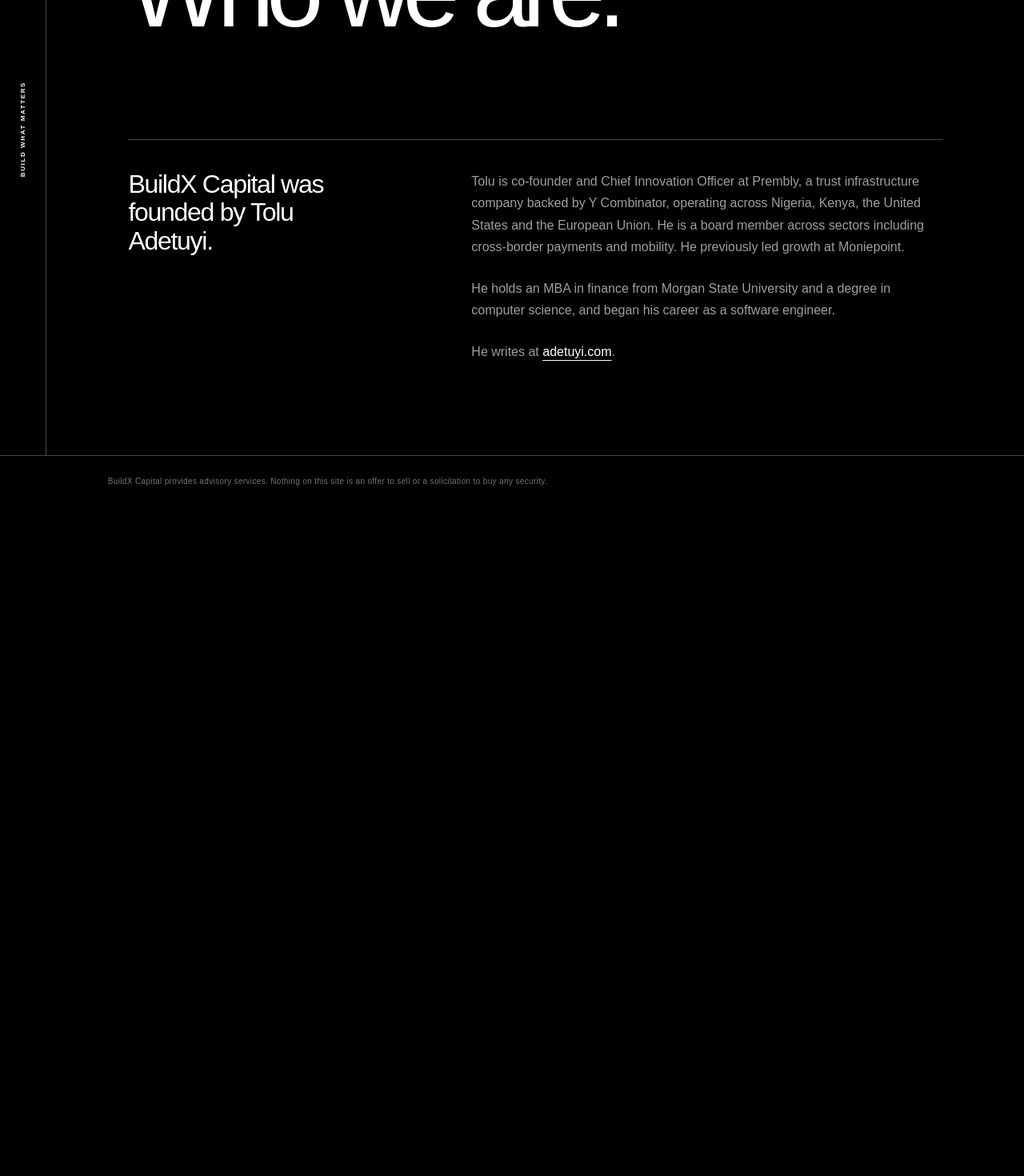
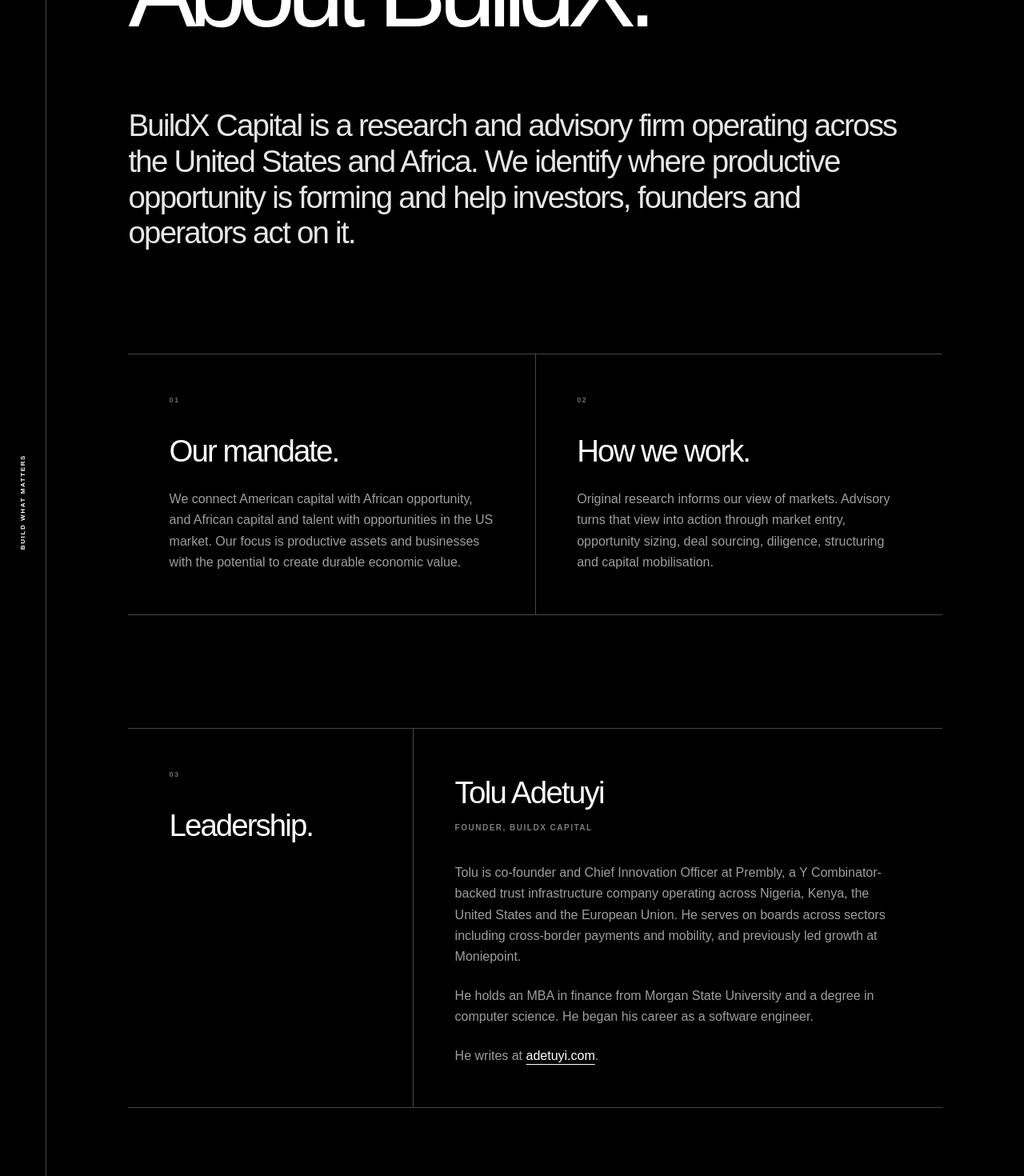
Before and after one commit to Threadigit/buildx-capital, a Next.js app: page /about in a window 1280 px wide. Shown: the part 320-1790 px from the top of the page at 80% size. Before the commit the page ends 956 px from the top, so only its background shows below. Built offline with nearby package versions, Linux system fonts and the light colour scheme.

Commit message:
update about page

```diff
--- a/app/about/page.tsx
+++ b/app/about/page.tsx
@@ -22,16 +22,37 @@
 
         <div className="about-content">
           <p className="section-number">ABOUT / 01</p>
-          <h1>Who we are.</h1>
+          <h1>About BuildX.</h1>
+
+          <p className="about-lead">BuildX Capital is a research and advisory firm operating across the United States and Africa. We identify where productive opportunity is forming and help investors, founders and operators act on it.</p>
 
           <div className="about-grid">
-            <p className="about-intro">BuildX Capital was founded by Tolu Adetuyi.</p>
-            <div className="about-copy">
-              <p>Tolu is co-founder and Chief Innovation Officer at Prembly, a trust infrastructure company backed by Y Combinator, operating across Nigeria, Kenya, the United States and the European Union. He is a board member across sectors including cross-border payments and mobility. He previously led growth at Moniepoint.</p>
-              <p>He holds an MBA in finance from Morgan State University and a degree in computer science, and began his career as a software engineer.</p>
+            <article>
+              <p className="section-number">01</p>
+              <h2>Our mandate.</h2>
+              <p>We connect American capital with African opportunity, and African capital and talent with opportunities in the US market. Our focus is productive assets and businesses with the potential to create durable economic value.</p>
+            </article>
+
+            <article>
+              <p className="section-number">02</p>
+              <h2>How we work.</h2>
+              <p>Original research informs our view of markets. Advisory turns that view into action through market entry, opportunity sizing, deal sourcing, diligence, structuring and capital mobilisation.</p>
+            </article>
+          </div>
+
+          <section className="leadership" aria-labelledby="leadership-title">
+            <div className="leadership-heading">
+              <p className="section-number">03</p>
+              <h2 id="leadership-title">Leadership.</h2>
+            </div>
+            <div className="leadership-copy">
+              <h3>Tolu Adetuyi</h3>
+              <p className="leadership-role">Founder, BuildX Capital</p>
+              <p>Tolu is co-founder and Chief Innovation Officer at Prembly, a Y Combinator-backed trust infrastructure company operating across Nigeria, Kenya, the United States and the European Union. He serves on boards across sectors including cross-border payments and mobility, and previously led growth at Moniepoint.</p>
+              <p>He holds an MBA in finance from Morgan State University and a degree in computer science. He began his career as a software engineer.</p>
               <p>He writes at <a href="https://adetuyi.com">adetuyi.com</a>.</p>
             </div>
-          </div>
+          </section>
         </div>
       </section>
 
--- a/app/globals.css
+++ b/app/globals.css
@@ -308,29 +308,67 @@
   letter-spacing: -.075em;
   line-height: .9;
 }
+.about-lead {
+  max-width: 980px;
+  margin: clamp(52px, 7vw, 100px) 0 0;
+  color: rgba(255, 255, 255, .9);
+  font-size: clamp(25px, 3vw, 48px);
+  font-weight: 300;
+  letter-spacing: -.045em;
+  line-height: 1.16;
+}
 .about-grid {
   display: grid;
-  grid-template-columns: .8fr 1.5fr;
-  gap: clamp(40px, 9vw, 150px);
+  grid-template-columns: 1fr 1fr;
+  gap: 0;
   margin-top: clamp(70px, 10vw, 150px);
-  padding-top: clamp(28px, 3vw, 48px);
   border-top: 1px solid var(--line);
+  border-bottom: 1px solid var(--line);
 }
-.about-grid p { margin: 0; }
-.about-intro {
-  max-width: 390px;
-  font-size: clamp(24px, 2.5vw, 40px);
-  letter-spacing: -.04em;
-  line-height: 1.1;
+.about-grid article {
+  min-width: 0;
+  padding: clamp(30px, 4vw, 58px);
 }
-.about-copy {
-  max-width: 780px;
+.about-grid article + article { border-left: 1px solid var(--line); }
+.about-grid h2,
+.leadership h2 {
+  margin: 0 0 18px;
+  font-size: clamp(28px, 3vw, 46px);
+  font-weight: 400;
+  letter-spacing: -.05em;
+}
+.about-grid article > p:last-child,
+.leadership-copy > p {
+  margin: 0;
   color: var(--muted);
-  font-size: clamp(16px, 1.25vw, 19px);
-  line-height: 1.7;
+  font-size: 16px;
+  line-height: 1.65;
 }
-.about-copy p + p { margin-top: 25px; }
-.about-copy a {
+.leadership {
+  display: grid;
+  grid-template-columns: .7fr 1.3fr;
+  margin-top: clamp(80px, 11vw, 160px);
+  border-top: 1px solid var(--line);
+  border-bottom: 1px solid var(--line);
+}
+.leadership > * { padding: clamp(30px, 4vw, 58px); }
+.leadership-copy { border-left: 1px solid var(--line); }
+.leadership-copy h3 {
+  margin: 0;
+  font-size: clamp(28px, 3vw, 46px);
+  font-weight: 500;
+  letter-spacing: -.045em;
+}
+.leadership-copy .leadership-role {
+  margin: 8px 0 34px;
+  color: rgba(255, 255, 255, .48);
+  font-size: 10px;
+  font-weight: 700;
+  letter-spacing: .15em;
+  text-transform: uppercase;
+}
+.leadership-copy > p + p { margin-top: 22px; }
+.leadership-copy a {
   color: var(--white);
   text-decoration: underline;
   text-underline-offset: 5px;
@@ -371,7 +409,13 @@
   .section-number { margin-bottom: 20px; }
   .about-shell { min-height: calc(100svh - 66px); grid-template-columns: 34px minmax(0, 1fr); }
   .about-content { padding: 56px 22px 80px; }
-  .about-grid { grid-template-columns: 1fr; gap: 42px; margin-top: 70px; }
+  .about-lead { margin-top: 46px; }
+  .about-grid { grid-template-columns: 1fr; margin-top: 70px; }
+  .about-grid article { padding: 30px 0; }
+  .about-grid article + article { border-top: 1px solid var(--line); border-left: 0; }
+  .leadership { grid-template-columns: 1fr; margin-top: 80px; }
+  .leadership > * { padding: 30px 0; }
+  .leadership-copy { border-top: 1px solid var(--line); border-left: 0; }
   .site-footer { padding: 22px; }
 }
 
```
